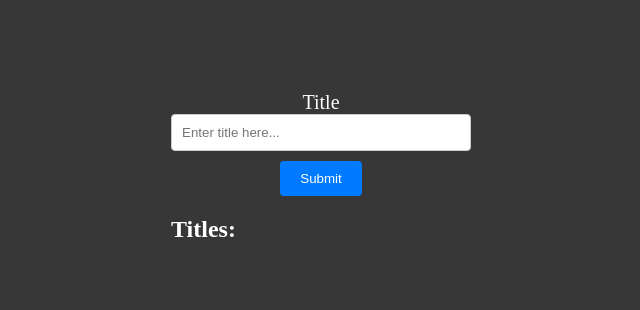
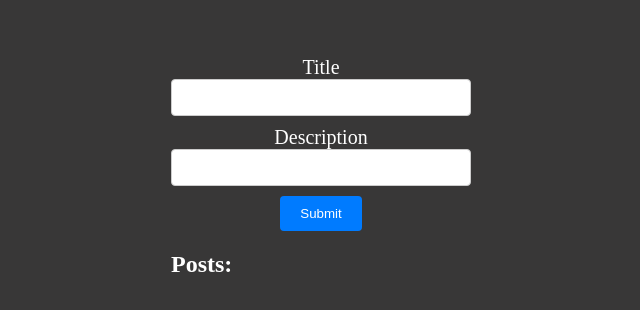
Before and after one commit to DarioLoForti/react-form-blog, a React (Vite) app: page / in a window 1280 px wide. Shown: the part 248-558 px from the top of the page, without its empty margins (319-959 px from the left). Built offline with nearby package versions, Linux system fonts and the light colour scheme.

Commit message:
Refactor Form component and add delete functionality for posts

```diff
--- a/src/components/Form.jsx
+++ b/src/components/Form.jsx
@@ -3,15 +3,20 @@ import { FaRegTrashAlt } from "react-icons/fa";
 
 export default function () {
 
-    const [title, setTitle] = useState('');
+
     const [content, setContent] = useState([]);
     const [error, setError] = useState('');
+    const defaultData = {
+        title: '',
+        description: ''
+    }
+    const [data, setData] = useState(defaultData);
 
     const handleSubmit = (e) => {
         e.preventDefault();
-        if(title.trim()){
-            setContent([title, ...content]);
-            setTitle('');
+        if(data.title.trim()){
+            setContent([data, ...content]);
+            setData(defaultData);
             setError('');
         } else {
           setError('Please enter a title');
@@ -22,6 +27,12 @@ export default function () {
         setContent(content => content.filter((_, i) => i !== index));
     }
 
+    const changeData = (key, newValue) => {
+        setData(data => ({...data, [key]: newValue}));
+    }
+
+    console.log(data);
+
     return (
         <>
             <form onSubmit={handleSubmit} id="articleForm">
@@ -29,23 +40,30 @@ export default function () {
                     <label> Title </label>
                     <input
                         type="text"
-                        value={title}
-                        onChange={(e) => setTitle(e.target.value)}
-                        placeholder='Enter title here...'
-                        required
+                        value={data.title}
+                        onChange={(e) => changeData('title', e.target.value)}
                     />
+                </div>
+                <div className='form-control'>
+                    <label> Description </label>
+                    <input
+                        type="text"
+                        value={data.description}
+                        onChange={(e) => changeData('description', e.target.value)}
+                    />
+                </div>
                     <button>Submit</button>
-                </div>
-                {error && <div className='error'>{error}</div>}
+
             </form>
 
-            <h2 className='list'>Titles:</h2>
+            <h2 className='list'>Posts:</h2>
 
             <ul>
-                {content.map((content, index) => (
+                {content.map(({title, description}, index) => (
                     <li key={`content${index}`}
                     onClick={()=>remuveItem(index)}>
-                    {content} <FaRegTrashAlt />
+                   {title} <br /> {description}
+                    <FaRegTrashAlt />
                     </li>
                 ))}
             </ul>
```
